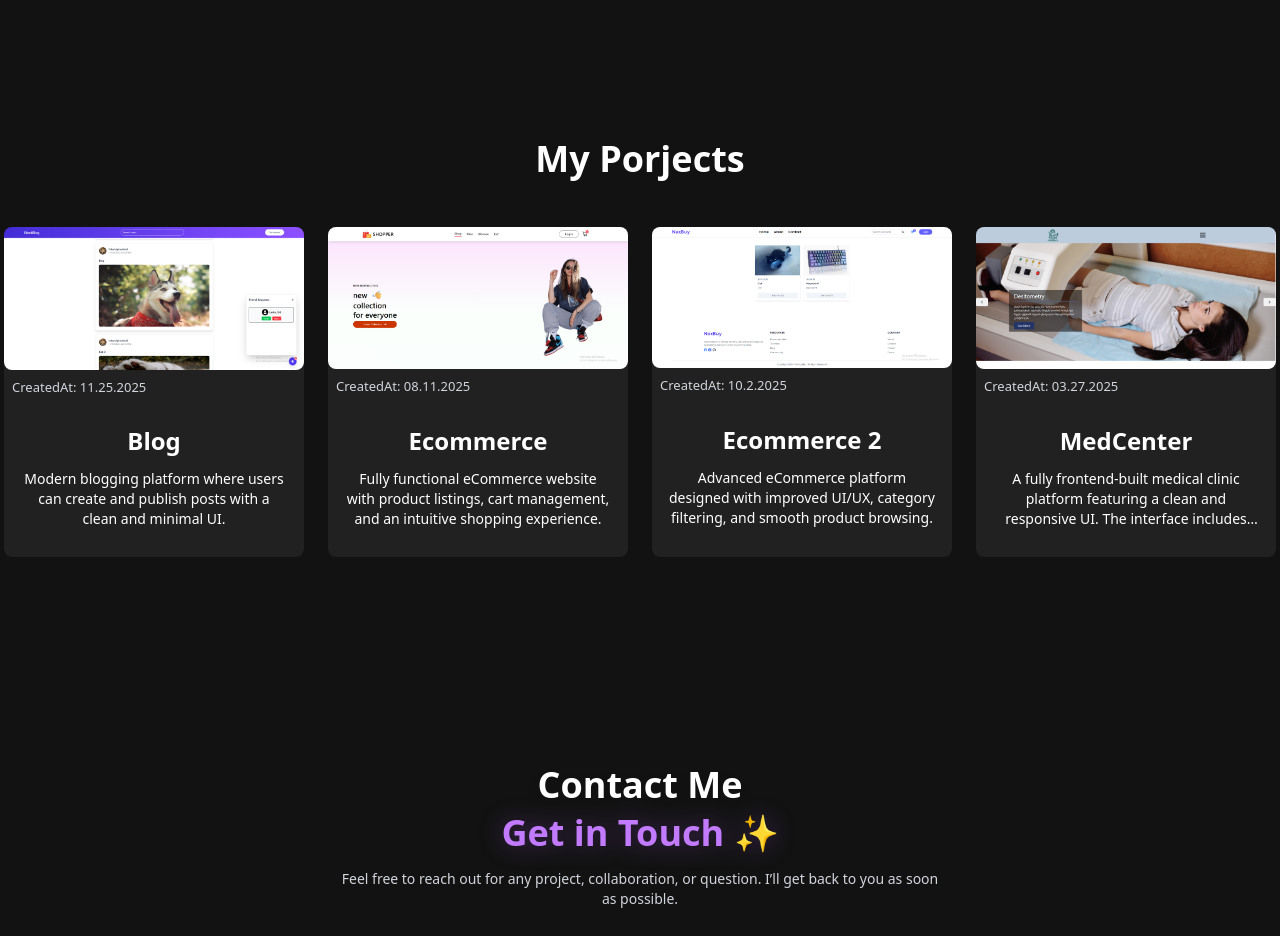
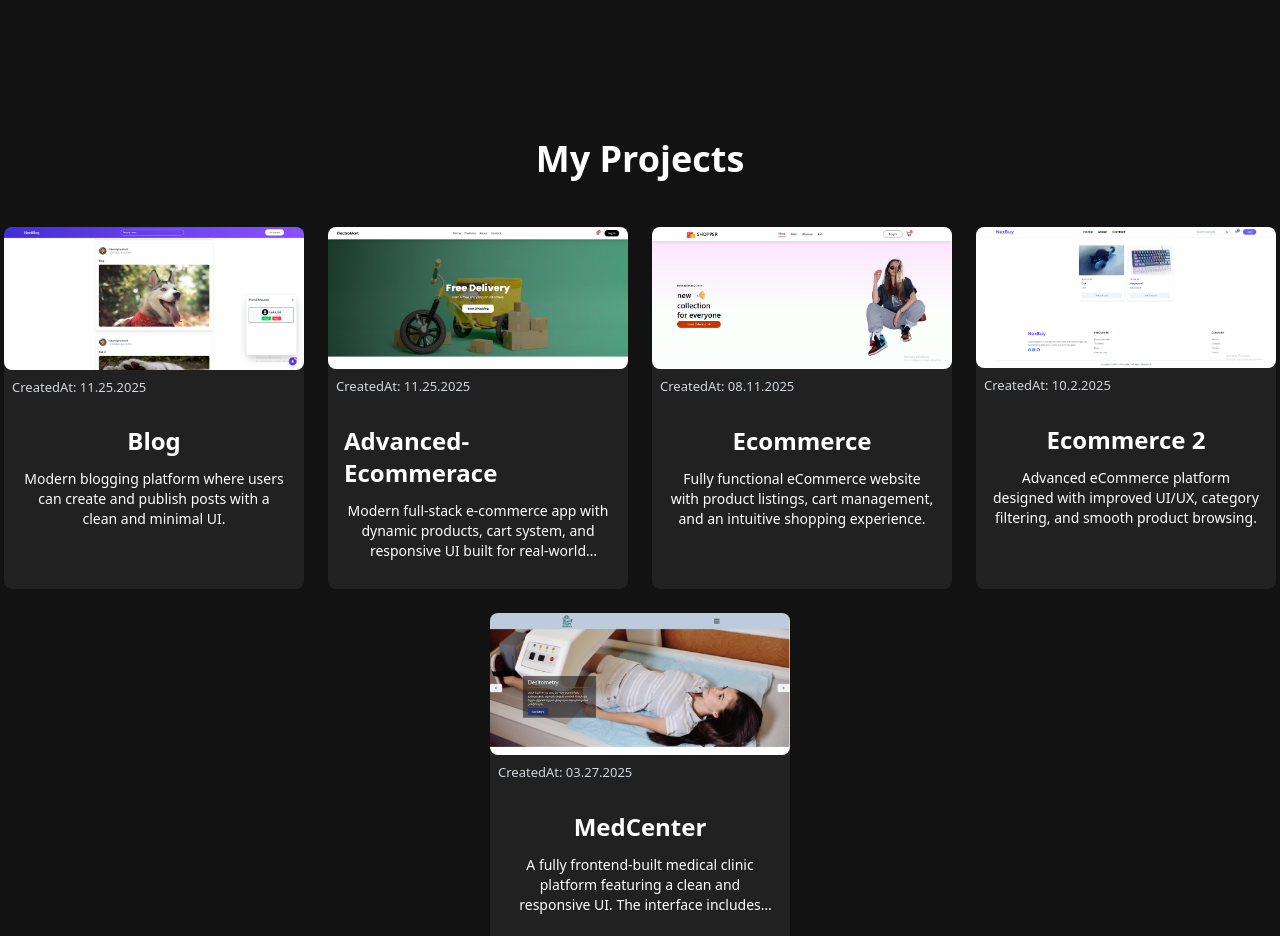
Before and after one commit to Toko122/Portfolio, a Next.js app in the folder portfolio/: page / in a window 1280 px wide. Shown: the part 1800-2736 px from the top of the page. Built offline with nearby package versions, Linux system fonts and the light colour scheme.

Commit message:
new project

```diff
--- a/portfolio/src/components/projects/ProjectSection.js
+++ b/portfolio/src/components/projects/ProjectSection.js
@@ -8,6 +8,7 @@ const ProjectSection = () => {
 
      const projects = [
         {name: 'Blog', image: '/Screenshot 2025-11-29 133837.png', link: 'https://nextblog-ten-chi.vercel.app/', time: '11.25.2025', description: 'Modern blogging platform where users can create and publish posts with a clean and minimal UI.'},
+        {name: 'Advanced-Ecommerace', image: '/Screenshot 2025-12-16 151034.png', link: 'https://advanced-ecommerce-ruby.vercel.app/', time: '11.25.2025', description: 'Modern full-stack e-commerce app with dynamic products, cart system, and responsive UI built for real-world scalability.'},
         {name: 'Ecommerce', image: '/Screenshot 2025-11-29 133720.png', link: 'https://ecommerce-nine-beige-73.vercel.app/', time: '08.11.2025', description: 'Fully functional eCommerce website with product listings, cart management, and an intuitive shopping experience.'},
         {name: 'Ecommerce 2', image: '/Screenshot 2025-11-29 134417.png', link: 'https://next-buy-eight.vercel.app/', time: '10.2.2025', description: 'Advanced eCommerce platform designed with improved UI/UX, category filtering, and smooth product browsing.'},
         {name: 'MedCenter', image: '/Screenshot 2025-11-29 233148.png', link: 'https://med-center-react.vercel.app/', time: '03.27.2025', description: 'A fully frontend-built medical clinic platform featuring a clean and responsive UI. The interface includes service listings, doctor sections, and a smooth appointment booking flow — all implemented purely on the client side without backend logic. Designed with modern styling, intuitive navigation, and an optimized user experience across devices.'},
@@ -18,17 +19,17 @@ const ProjectSection = () => {
   return (
     <div id='projects' className='flex items-center justify-center w-full z-0 overflow-x-hidden'>
         <div className='flex flex-col gap-12 items-center'>
-             <h1 className='text-white text-4xl font-semibold'>My Porjects</h1>
+             <h1 className='text-white text-4xl font-semibold'>My Projects</h1>
 
              <div className='flex flex-wrap justify-center gap-6'>
                    {
-                    projects.map((project, key) => (
+                    projects.map((project) => (
                         <motion.div
-                         key={key}
-                         initial={{opacity: 0, x: 250}}
+                         key={project.name}
+                         initial={{opacity: 0, x: 50}}
                          whileInView={{opacity: 1, x: 0}}
-                         transition={{duration: 0.7}}
-                         onClick={() => {router.push(project.link)}}
+                         transition={{duration: 0.5, ease: 'easeInOut'}}
+                         onClick={() => {window.open(project.link, '_blank')}}
                          className='rounded-lg z-10 cursor-pointer hover:-translate-y-6 transition duration-400 bg-[#212121] flex flex-col gap-4 max-w-[300px] pb-4'>
                              <div className='w-full flex flex-col gap-2'>
                                 <img src={project.image} className='w-full rounded-lg' />
```
Also changed, not shown: portfolio/public/Screenshot 2025-12-16 151034.png (added).
